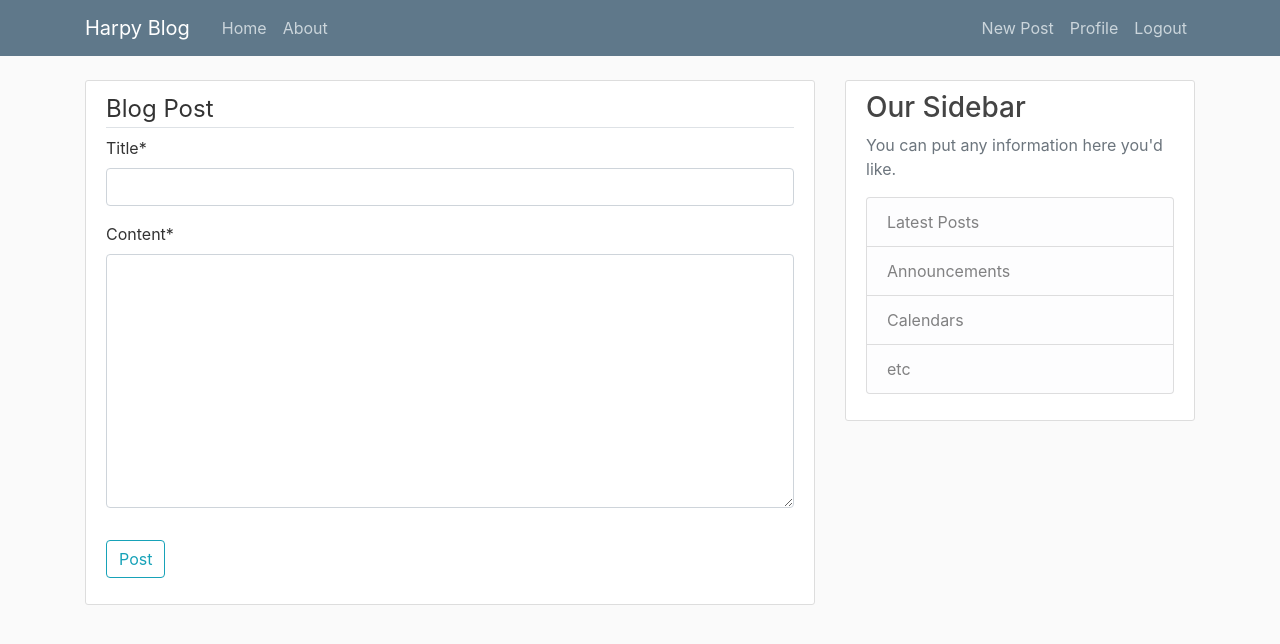
After one commit to sheikhDipta003/CSE-326-BUET, a Django app: page /post/new/ in a window 1280 px wide. The commit adds this page. Shown: the top 644 px of the page. Run offline with Django 4.2, Linux system fonts and the light colour scheme; a user stored in the database is signed in; some libraries are stand-ins or nearby versions.

Commit message:
create,update,delete done with authentication for any post/user

```diff
--- a/Harpy/Harpy/urls.py
+++ b/Harpy/Harpy/urls.py
@@ -23,6 +23,7 @@ urlpatterns = [
     path('admin/', admin.site.urls),
     path('register/', user_views.register, name='register'),
     path('login/', auth_views.LoginView.as_view(template_name='users/login.html'), name='login'),
+    path('profile/', user_views.profile, name='profile'),
     path('logout/', auth_views.LogoutView.as_view(template_name='users/logout.html'), name='logout'),
     path('', include('blog.urls'))
 ]
@@ -30,4 +31,7 @@ urlpatterns = [
 """
 We don't want users to be exposed to the admin section when they try to login after logging out, rather we want them to be redirected to
 a general user-login page. Thus, we need to create 'logout.html' in 'users' app instead of using the default logout system.
+
+We want a user to be redirected to 'localhost/login/' page when they try to access their profile page through browser without logging in. But
+"path('login/',...)" -> here, we are just telling django that whenever a user NAVIGATES to 'localhost/login/' page, route them to the following view. Thus, we have to set 'LOGIN_URL' in settings.py.
 """
--- a/Harpy/blog/models.py
+++ b/Harpy/blog/models.py
@@ -1,6 +1,7 @@
 from django.db import models
 from django.utils import timezone
 from django.contrib.auth.models import User
+from django.urls import reverse
 
 # Create your models here.
 class Post(models.Model):
@@ -11,3 +12,8 @@ class Post(models.Model):
 
     def __str__(self):
         return self.title
+
+    # 'reverse()' returns the absolute url (as a string) that the user is redirected to after creating a post.
+    # PostCreateView then handles the view. Here, we want to be redirected to the details page.
+    def get_absolute_url(self):
+        return reverse('post-detail', kwargs={'pk': self.pk})
--- a/Harpy/blog/templates/blog/base.html
+++ b/Harpy/blog/templates/blog/base.html
@@ -30,8 +30,10 @@
                     </div>
                     <!-- Navbar Right Side -->
                     <div class="navbar-nav">
-                      <!-- django provides us with a 'user' variable that contains the current user, we will use its 'is_authenticated' attribute -->
+                      <!-- django provides us with a 'user' variable that contains the current user, we will use its 'is_authenticated' attribute to validate if the user has entered valid credentials-->
                       {% if user.is_authenticated %}
+                        <a class="nav-item nav-link" href="{% url 'post-create' %}">New Post</a>
+                        <a class="nav-item nav-link" href="{% url 'profile' %}">Profile</a>
                         <a class="nav-item nav-link" href="{% url 'logout' %}">Logout</a>
                       {% else %}
                         <a class="nav-item nav-link" href="{% url 'login' %}">Login</a>
--- a/Harpy/blog/templates/blog/home.html
+++ b/Harpy/blog/templates/blog/home.html
@@ -5,10 +5,10 @@
         <article class="media content-section">
             <div class="media-body">
             <div class="article-metadata">
-                <a class="mr-2" href="#">{{ post.author }}</a>
+                <a class="mr-2" href="{% url 'profile' %}">{{ post.author }}</a>
                 <small class="text-muted">{{ post.date_posted }}</small>
             </div>
-            <h2><a class="article-title" href="#">{{ post.title }}</a></h2>
+            <h2><a class="article-title" href="{% url 'post-detail' post.id %}">{{ post.title }}</a></h2>   <!---localhost/post/1/--->
             <p class="article-content">{{ post.content }}</p>
             </div>
         </article>
--- /dev/null
+++ b/Harpy/blog/templates/blog/post_form.html
@@ -0,0 +1,18 @@
+{% extends 'blog/base.html' %}
+{% load crispy_forms_tags %}   <!---Loads some css formatting for our form.--->
+{% block content %}
+    <div class="content-section">
+        <form method="POST" action="">
+            {% csrf_token %}
+            <!-- Cross Site Reference Forgery token, protects the form from certain external attacks. Its just some added security provided by
+            django. However, it is necessary to include it within <form> tag, otherwise our form will not work. -->
+            <fieldset class="form-group">
+                <legend class="border-bottom mp-4">Blog Post</legend>
+                {{ form|crispy }}        <!---Apply all the CSS from crispy package.--->
+            </fieldset>
+            <div class="form-group">
+                <button class="btn btn-outline-info" type="submit">Post</button>
+            </div>
+        </form>
+    </div>
+{% endblock content %}
--- a/Harpy/blog/urls.py
+++ b/Harpy/blog/urls.py
@@ -1,7 +1,23 @@
 from django.urls import path
+from .views import PostListView, PostDetailView, PostCreateView, PostUpdateView, PostDeleteView
 from . import views
 
 urlpatterns = [
-    path('', views.home, name='blog-home'),
+    path('', PostListView.as_view(), name='blog-home'),
+    path('post/<int:pk>/', PostDetailView.as_view(), name='post-detail'),
+    path('post/new/', PostCreateView.as_view(), name='post-create'),    # Different convention for the view: <app>/<model>_form.html
+    path('post/<int:pk>/update/', PostUpdateView.as_view(), name='post-update'),    # Same convention for the view as PostCreateView
+    path('post/<int:pk>/delete', PostDeleteView.as_view(), name='post-delete'), # Different convention for the view: <app>/<model>_confirm_delete.html
     path('about/', views.about, name='blog-about'),
 ]
+
+"""
+When using class-based view, we can't just pass the class name as an argument, we need to call as_view() method to actually convert it into
+a listview. Also, by default, a class-based view looks for a template of the following naming convention when rendering the view:
+    <app>/<model>_<viewtype>.html
+e.g., blog/post_list.html
+
+path('post/<int:pk>/',...)
+e.g., post/1/ means that we want to see the details of the post with id 1, which is the primary key for 'Post' table and is an int.
+This allows us to grab that id from the url and use it in the PostDetailView class to get the 'Post' object.
+"""
--- a/Harpy/blog/views.py
+++ b/Harpy/blog/views.py
@@ -1,12 +1,61 @@
+from typing import Optional
+from django.forms.models import BaseModelForm
+from django.http import HttpResponse
 from django.shortcuts import render
+from django.views.generic import ListView, DetailView, CreateView, UpdateView, DeleteView
+from django.contrib.auth.mixins import LoginRequiredMixin, UserPassesTestMixin
 from .models import Post    # from models.py file in curr folder, import 'Post' class
 
-# Create your views here.
-def home(request):
-    context = {
-        'posts':Post.objects.all()
-    }
-    return render(request, 'blog/home.html', context)
+def home(request):      # Function-based view for homepage
+    return render(request, 'blog/home.html', {'posts':Post.objects.all()})
+
+class PostListView(ListView):       # Class-based view for all the posts
+    model = Post    # Use 'Post' model/table to construct this listview
+    template_name = 'blog/home.html'    # Use this html file as the template, that is, don't follow the default naming convention <app>/<model>_<viewtype>.html
+    context_object_name = 'posts'   # To avoid conflict between PostListView and home() view
+    ordering = ['-date_posted']     # Order posts by latest
+
+# When we look at a particular post, it is going to be a detailed view. Because we want to see all the description,date etc of that post.
+class PostDetailView(DetailView):       # Class-based view for the details of all the posts
+    model = Post    # Use 'Post' model/table to construct this view
+    context_object_name = 'post'
+
+# Class-based view for creating a new post
+class PostCreateView(LoginRequiredMixin, CreateView):       # One has to be logged-in in order to post something
+    model = Post    # Use 'Post' model/table to construct this view
+    fields = ['title','content']
+
+    # Author is set as the current logged-in user by overriding form_valid() function.
+    def form_valid(self, form):
+        form.instance.author = self.request.user    # modify the author attribute of this form instance
+        return super().form_valid(form)             # then call the method of the parent containing this modified form
+
+# Class-based view for updating an existing post
+class PostUpdateView(LoginRequiredMixin, UserPassesTestMixin, UpdateView):       # One has to be logged-in in order to post something
+    model = Post    # Use 'Post' model/table to construct this view
+    fields = ['title','content']
+
+    # Author is set as the current logged-in user by overriding form_valid() function.
+    def form_valid(self, form):
+        form.instance.author = self.request.user    # modify the author attribute of this form instance
+        return super().form_valid(form)             # then call the method of the parent containing this modified form
+
+    # Overriding test_func()
+    def test_func(self):
+        post = self.get_object()    # returns current 'Post' object
+        # Check if the current user is the author of the post, if not, prevent them from modifying it.
+        return (self.request.user == post.author)
+
+class PostDeleteView(LoginRequiredMixin, UserPassesTestMixin, DeleteView):       # Class-based view for deleting any post
+    model = Post    # Use 'Post' model/table to construct this view
+    context_object_name = 'post'
+    success_url = '/'   # Redirect to homepage after deleting the post
+
+    # Overriding test_func()
+    def test_func(self):
+        post = self.get_object()    # returns current 'Post' object
+        # Check if the current user is the author of the post, if not, prevent them from deleting it.
+        return (self.request.user == post.author)
 
 def about(request):
     return render(request, 'blog/about.html', {'title':'About'})
--- /dev/null
+++ b/Harpy/users/templates/users/profile.html
@@ -0,0 +1,6 @@
+{% extends 'blog/base.html' %}
+{% load crispy_forms_tags %}   <!---Loads some external css for formatting our form.--->
+{% block content %}
+    <!-- 'user' is a built-in django variable that represents the current logged in user -->
+    <h1>You are currently logged in as <i>{{ user.username }}</i></h1>
+{% endblock content %}
```
Also changed, not shown: Harpy/blog/templates/blog/post_confirm_delete.html (added, +19 -0 lines), Harpy/blog/templates/blog/post_detail.html (added, +19 -0 lines), Harpy/db.sqlite3.
